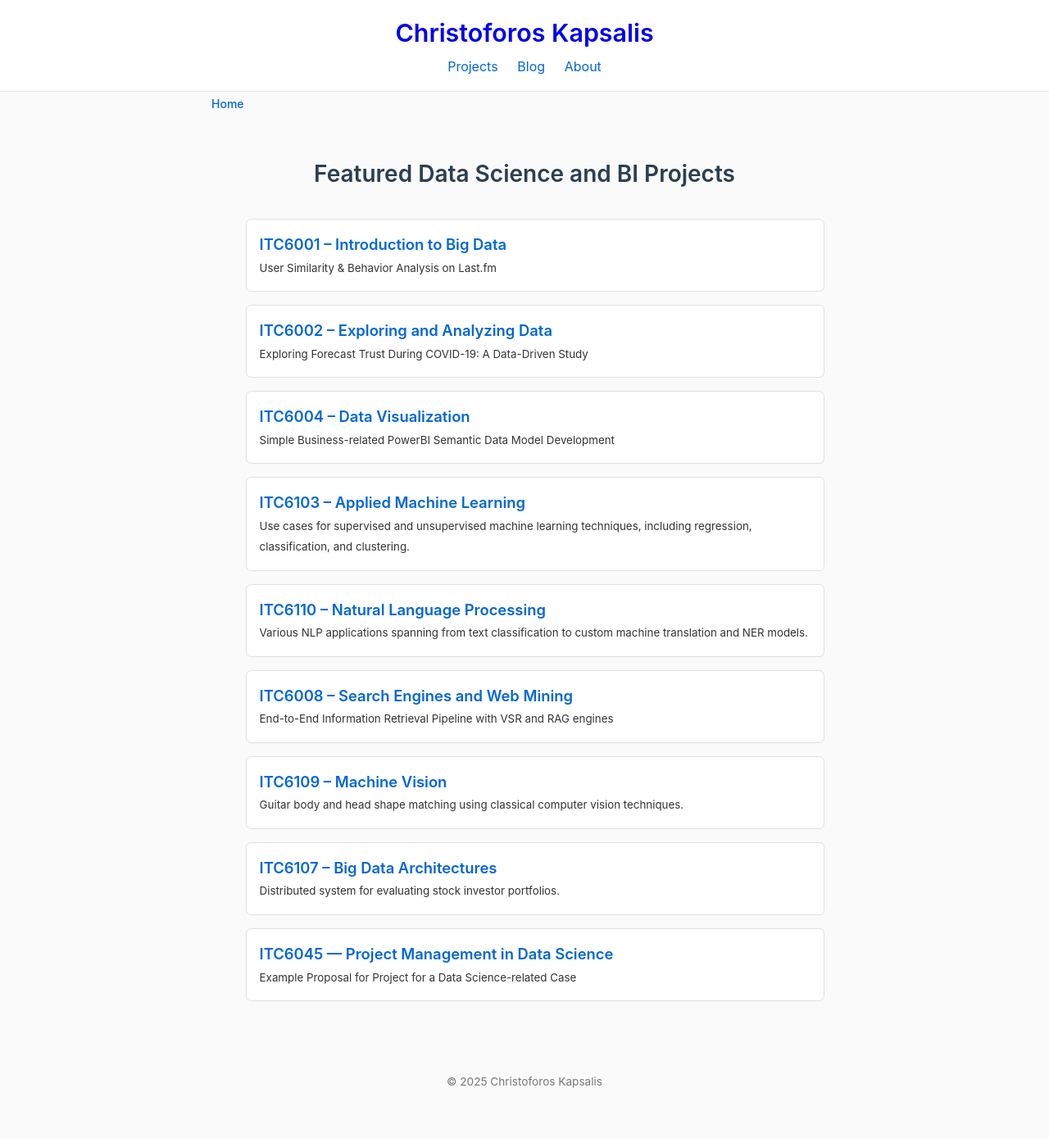
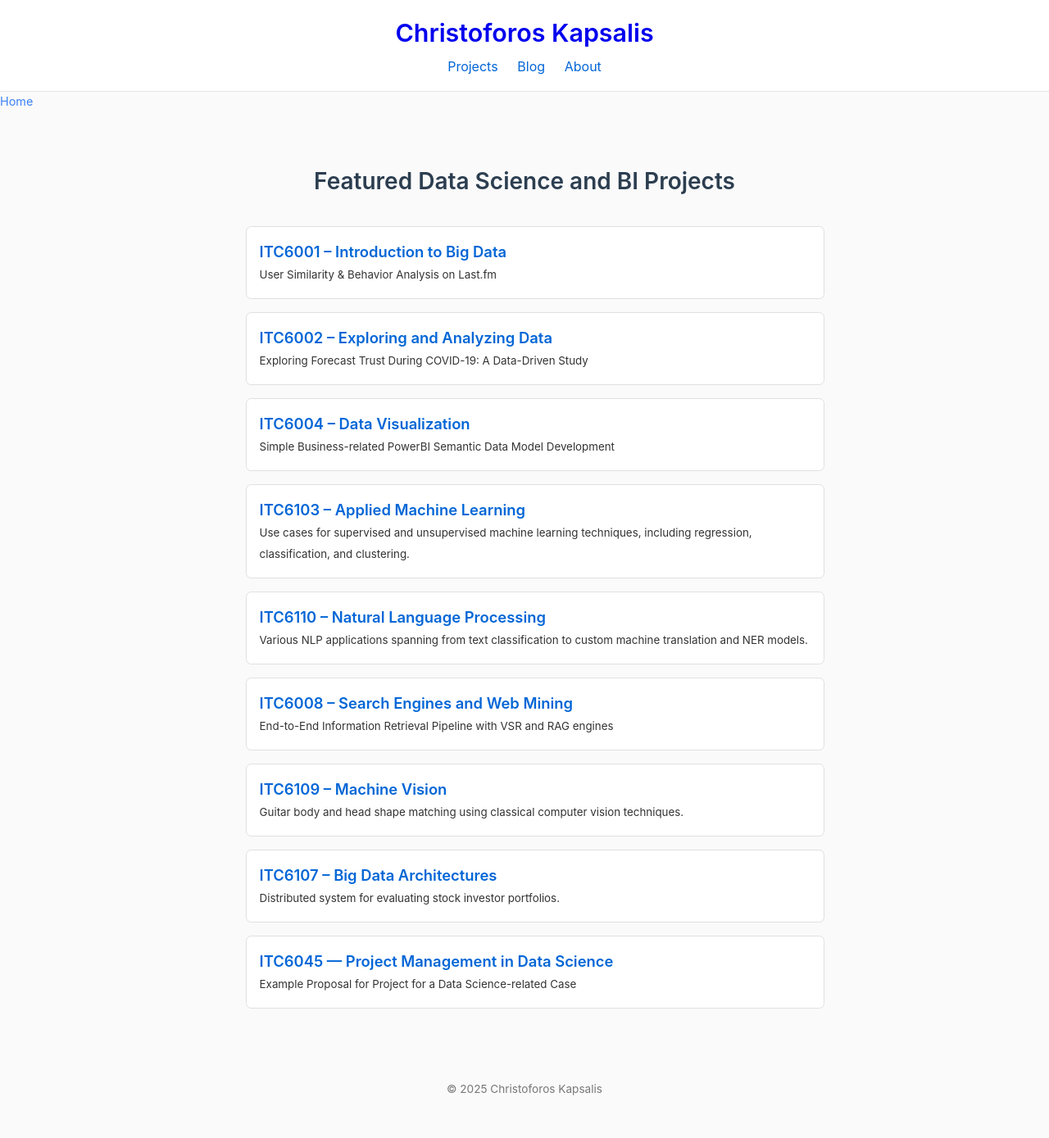
Before and after one commit to C-Kapsalis/portfolio-website, a Jekyll site: the page built from index.md, in a window 1280 px wide. Shown: the whole page at 82% size. Built offline with Jekyll 4.4.1, drawn with Linux system fonts in a browser that asks for light colours; comment, search, counter and statistics services are not loaded.

Commit message:
new breadcrumb style

```diff
--- a/assets/css/style.css
+++ b/assets/css/style.css
@@ -49,48 +49,45 @@ a:hover {
   text-decoration: underline !important;
 }
 
-/* Better breadcrumb spacing */
-.breadcrumb-container {
-  background: transparent;
-  border-bottom: none;
-  padding: 1.5rem 0 1rem 0;
-  margin-bottom: 2rem;
+/* breadcrumb styling */
+.breadcrumb {
+  margin-bottom: 1rem;
+  font-size: 0.9rem;
 }
-.breadcrumb {
+
+.breadcrumb ol {
   list-style: none;
   padding: 0;
-  margin: 0 auto;
-  font-size: 0.875rem;
-  max-width: 780px;
+  margin: 0;
   display: flex;
+  flex-wrap: wrap;
   align-items: center;
 }
+
 .breadcrumb li {
   display: flex;
   align-items: center;
 }
-.breadcrumb li + li:before {
-  content: "→";
-  color: #6c757d;
-  margin: 0 0.75rem;
-  font-size: 0.75rem;
+
+.breadcrumb li:not(:last-child)::after {
+  content: ">";
+  margin: 0 0.5rem;
+  color: #6b7280;
 }
+
 .breadcrumb a {
-  color: #0366d6;
-  text-decoration: none;
-  padding: 0.25rem 0.5rem;
-  border-radius: 0.25rem;
-  transition: background-color 0.15s ease;
-}
-.breadcrumb a:hover {
-  background-color: rgba(3, 102, 214, 0.1);
+  color: #3b82f6;
   text-decoration: none;
 }
-.breadcrumb li:last-child {
-  color: #495057;
+
+.breadcrumb a:hover {
+  text-decoration: underline;
+}
+
+.breadcrumb li[aria-current="page"] {
+  color: #6b7280;
   font-weight: 500;
 }
-
 /* Keep header as is */
 .site-header {
   background: #fff;
```
